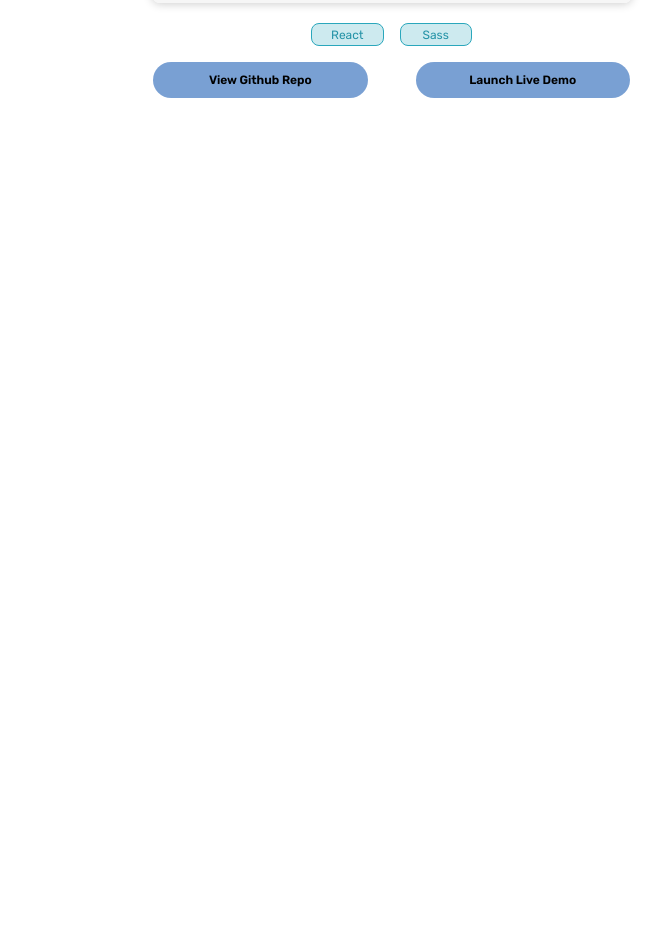
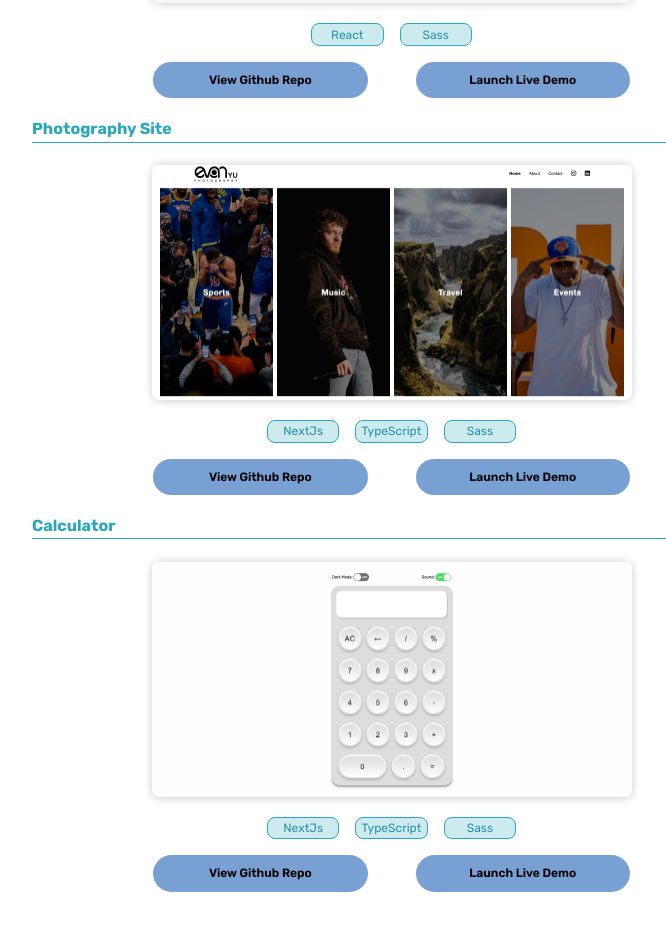
Before and after one commit to KevinLaCarrubba/Portfolio, a React (Create React App) app: page /projects in a window 1280 px wide. Shown: the part 460-1390 px from the top of the page, without its empty margins (417-1083 px from the left). Before the commit the page ends 800 px from the top, so only its background shows below. Built offline with nearby package versions, Linux system fonts and the light colour scheme.

Commit message:
added projects to page

```diff
--- a/src/Pages/ProjectsPage/ProjectsPage.module.scss
+++ b/src/Pages/ProjectsPage/ProjectsPage.module.scss
@@ -62,7 +62,9 @@
                 display: flex;
                 padding-top: 1rem;
                 column-gap: 3rem;
-
+                a {
+                    text-decoration: none;
+                    color: black;
                     .link {
                         display: flex;
                         font-size: 12px;
@@ -76,9 +78,6 @@
                         border: 1psx solid rgb(64, 120, 192);
                         cursor: pointer;
                         transition: ease 0.6s;
-                    a {
-                        text-decoration: none;
-                        color: black;
                     }
                     &:hover {
                         transform: translateY(-0.2rem);
--- a/src/Pages/ProjectsPage/index.js
+++ b/src/Pages/ProjectsPage/index.js
@@ -1,8 +1,32 @@
 import React from 'react'
 import styles from './ProjectsPage.module.scss'
-import WeatherApp from '../../images/WeatherApp.png'
+import { photo, weather, calculator } from '../../images/photo'
 
 const ProjectsPage = () => {
+    const Projects = [
+        {
+            name: 'Weather App',
+            url: 'https://luxury-yeot-4a744e.netlify.app/',
+            image: weather,
+            github: 'https://github.com/KevinLaCarrubba/weather-app',
+            tags: ['React', 'Sass']
+        },
+        {
+            name: 'Photography Site',
+            url: 'https://steady-macaron-986588.netlify.app/',
+            image: photo,
+            github: 'https://github.com/KevinLaCarrubba/weather-app',
+            tags: ['NextJs', 'TypeScript', 'Sass']
+        },
+        {
+            name: 'Calculator',
+            url: 'https://steady-macaron-986588.netlify.app/',
+            image: calculator,
+            github: 'https://github.com/KevinLaCarrubba/weather-app',
+            tags: ['NextJs', 'TypeScript', 'Sass']
+        }
+    ]
+
     return (
         <div className={styles.container}>
             <div className={styles.leftSide}>
@@ -11,34 +35,45 @@ const ProjectsPage = () => {
                 <p>personal projects</p>
             </div>
             <div className={styles.rightSide}>
+                {Projects.map((data, index) => {
+                    return (
                         <div className={styles.appView}>
-                    <h4 className={styles.appName}>Weather App</h4>
+                            <h4 className={styles.appName}>{data.name}</h4>
                             <div className={styles.infoContainer}>
-                        <a href="https://luxury-yeot-4a744e.netlify.app/">
+                                <a href={data.url}>
                                     <img
                                         className={styles.appImage}
-                                src={WeatherApp}
+                                        src={data.image}
                                         alt="Weather App Display"
                                     />
                                 </a>
                                 <div className={styles.tagBox}>
-                            <div className={styles.tag}>React</div>
-                            <div className={styles.tag}>Sass</div>
+                                    {data.tags.map((data, index) => {
+                                        return (
+                                            <div
+                                                key={index}
+                                                className={styles.tag}>
+                                                {data}
+                                            </div>
+                                        )
+                                    })}
                                 </div>
                                 <div className={styles.siteLinks}>
+                                    <a href={data.github}>
                                         <div className={styles.link}>
-                                <a href="https://github.com/KevinLaCarrubba/weather-app">
                                             View Github Repo
+                                        </div>
                                     </a>
+                                    <a href={data.url}>
+                                        <div className={styles.link}>
+                                            Launch Live Demo
                                         </div>
-                            <div className={styles.link}>
-                                <a href="https://luxury-yeot-4a744e.netlify.app/">
-                                    Launch Live Demo
                                     </a>
                                 </div>
                             </div>
                         </div>
-                </div>
+                    )
+                })}
             </div>
         </div>
     )
--- /dev/null
+++ b/src/images/photo.js
@@ -0,0 +1,7 @@
+import WeatherApp from './WeatherApp.png'
+import Photosite from './Photosite.png'
+import Calculator from './Calculator.png'
+
+export const photo = Photosite
+export const weather = WeatherApp
+export const calculator = Calculator
```
Also changed, not shown: src/images/Calculator.png (added), src/images/Photosite.png (added). Lines whose indentation alone changed are shown as unchanged.
